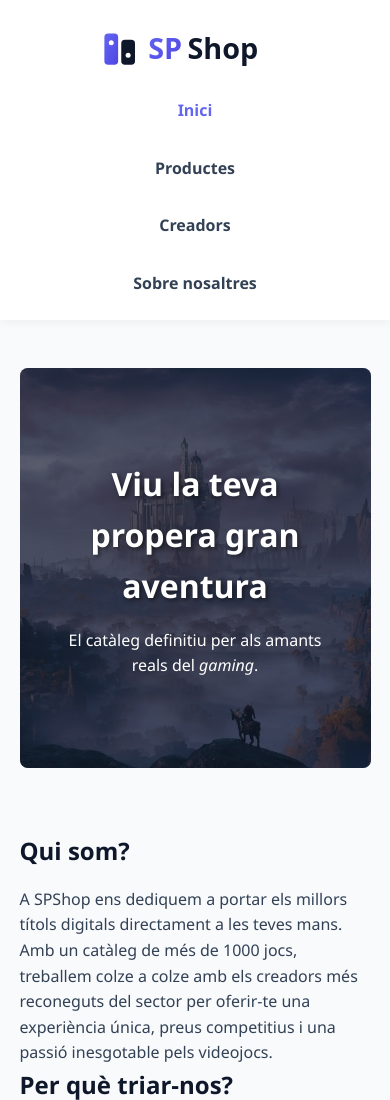
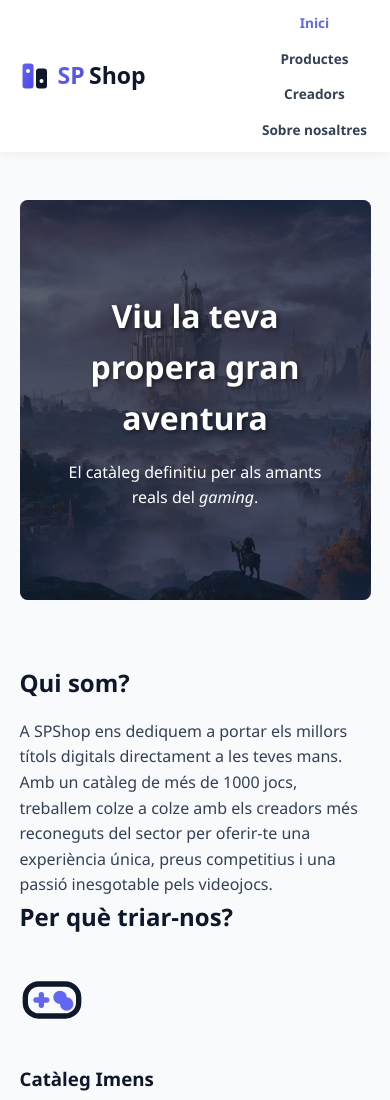
Before and after one commit to RdDoogie/ProjecteFinal1rDAW, a plain HTML site: page practica-videojocs/projecteVideojocs_front/index.html in a window 390 px wide. Shown: the top 1100 px of the page. Drawn offline with Linux system fonts and the light colour scheme; no server answers.

Commit message:
Responsive navbar fix

```diff
--- a/practica-videojocs/projecteVideojocs_front/css/styles.css
+++ b/practica-videojocs/projecteVideojocs_front/css/styles.css
@@ -427,3 +427,26 @@ footer {
 .btn-filtre:hover {
     background-color: var(--primary-hover);
 }
+/*Responsivitat per a la capçalera en mobil */
+@media (max-width: 600px) {
+    header {
+        flex-direction: row; /* logo i menu in row */
+        justify-content: space-between;
+        padding: 10px 15px;
+        flex-wrap: wrap; /* Per si els links no hi caben */
+    }
+
+    .logo-img {
+        height: 40px; /* logo mes petit */
+    }
+
+    nav ul {
+        display: flex;
+        gap: 10px; /* Menys espai entre links */
+    }
+
+    nav ul li a {
+        padding: 5px 8px;
+        font-size: 0.85rem; /* text mes petit */
+    }
+}
```
